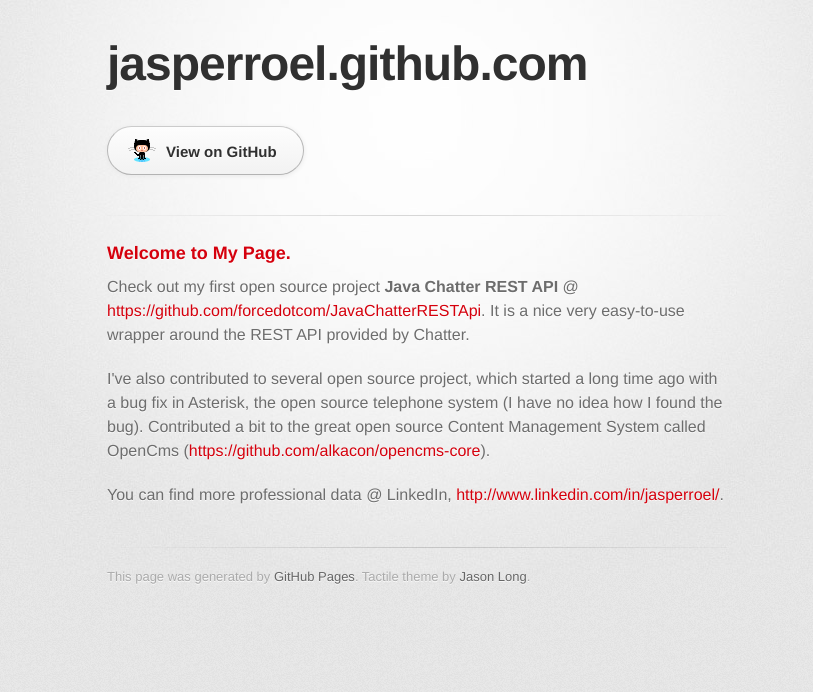
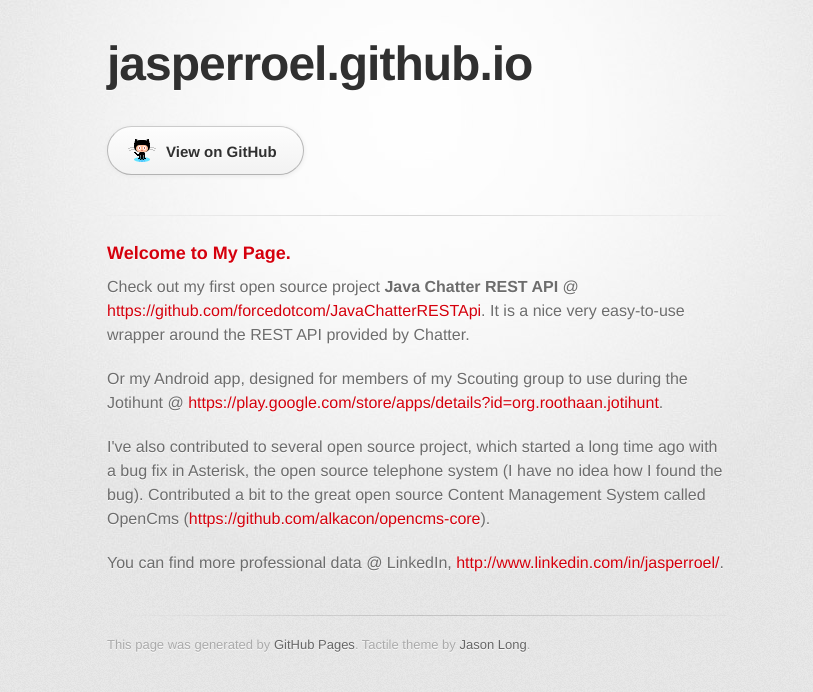
Before and after one commit to jasperroel/jasperroel.github.com, a plain HTML site: page index.html in a window 1280 px wide. Shown: the whole page, without its empty margins (223-1036 px from the left). Drawn offline with Linux system fonts and the light colour scheme; a web font is replaced by a local one.

Commit message:
Update index.html
Added the Android app

```diff
--- a/index.html
+++ b/index.html
@@ -10,7 +10,7 @@
     <!--[if lt IE 9]>
     <script src="//html5shiv.googlecode.com/svn/trunk/html5.js"></script>
     <![endif]-->
-    <title>jasperroel.github.com by jasperroel</title>
+    <title>jasperroel.github.io by jasperroel</title>
   </head>
 
   <body>
@@ -31,7 +31,7 @@
       <div class="inner">
 
         <header>
-          <h1>jasperroel.github.com</h1>
+          <h1>jasperroel.github.io</h1>
           <h2></h2>
         </header>
 
@@ -46,6 +46,8 @@
 
 <p>Check out my first open source project <strong>Java Chatter REST API</strong> @ <a href="https://github.com/forcedotcom/JavaChatterRESTApi">https://github.com/forcedotcom/JavaChatterRESTApi</a>. It is a nice very easy-to-use wrapper around the REST API provided by Chatter.</p>
 
+<p>Or my Android app, designed for members of my Scouting group to use during the Jotihunt @ <a href="https://play.google.com/store/apps/details?id=org.roothaan.jotihunt">https://play.google.com/store/apps/details?id=org.roothaan.jotihunt</a>.</p>
+
 <p>I've also contributed to several open source project, which started a long time ago with a bug fix in Asterisk, the open source telephone system (I have no idea how I found the bug). Contributed a bit to the great open source Content Management System called OpenCms (<a href="https://github.com/alkacon/opencms-core">https://github.com/alkacon/opencms-core</a>).</p>
 
 <p>You can find more professional data @ LinkedIn, <a href="http://www.linkedin.com/in/jasperroel/">http://www.linkedin.com/in/jasperroel/</a>.</p>
```
